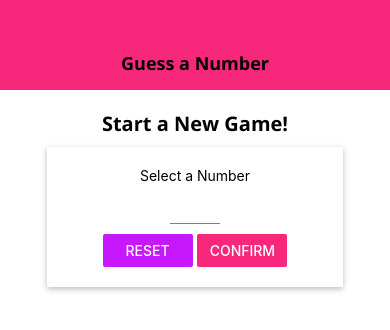
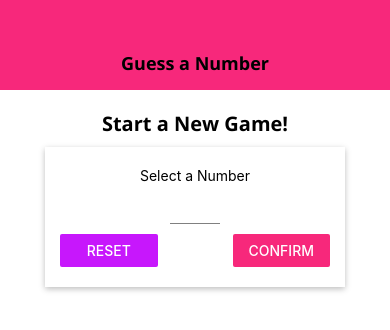
Before and after one commit to xing9320/Yixing, a React Native app: screen / in a window 390 px wide. Shown: the top 330 px of the page. Built offline with nearby package versions, Linux system fonts and the light colour scheme.

Commit message:
Use Dimensions API to motify the layout

```diff
--- a/screens/GameOverScreen.js
+++ b/screens/GameOverScreen.js
@@ -1,5 +1,5 @@
 import React from 'react';
-import { View, StyleSheet, Image, Text } from 'react-native';
+import { View, StyleSheet, Image, Text, Dimensions, ScrollView } from 'react-native';
 import BodyText from "../components/BodyText";
 import TitleText from '../components/TitleText';
 import MainButton from '../components/MainButton';
@@ -7,6 +7,7 @@ import colors from '../constants/colors';
 
 const GameOverScreen = props => {
   return (
+    <ScrollView>
       <View style={styles.screen}>
         <TitleText>The Game is Over!</TitleText>
         <View style={styles.imageContainer}>
@@ -29,6 +30,7 @@ const GameOverScreen = props => {
           NEW GAME
         </MainButton>
       </View>
+    </ScrollView>
   )
 }
 
@@ -43,12 +45,13 @@ const styles = StyleSheet.create({
     height: '100%'
   },
   imageContainer: {
-    width: '80%',
-    height: 300,
-    borderRadius: 150,
+    width: Dimensions.get('window').width * 0.7,
+    height: Dimensions.get('window').width * 0.7,
+    borderRadius: Dimensions.get('window').width * 0.7 / 2,
     borderWidth: 3,
     borderColor: 'black',
-    overflow: 'hidden'
+    overflow: 'hidden',
+    marginVertical: Dimensions.get('window').height / 30
   },
   highlight: {
     color: colors.primary,
@@ -56,10 +59,10 @@ const styles = StyleSheet.create({
   },
   resultContainer: {
     marginHorizontal: 30,
-    marginVertical: 15
+    marginVertical: Dimensions.get('window').height / 60
   },
   resultText: {
-    fontSize: 20,
+    fontSize: Dimensions.get('window').height < 400 ? 16 : 20,
     textAlign: 'center'
   }
 });
--- a/screens/GameScreen.js
+++ b/screens/GameScreen.js
@@ -1,5 +1,5 @@
 import React, { useState, useRef, useEffect } from "react";
-import { View, StyleSheet, Alert, ScrollView, FlatList } from 'react-native';
+import { View, StyleSheet, Alert, ScrollView, FlatList, Dimensions } from 'react-native';
 import { Ionicons } from '@expo/vector-icons';
 import NumberContainer from "../components/NumberContainer";
 import Card from "../components/Card";
@@ -98,17 +98,17 @@ const styles = StyleSheet.create({
     buttonContainer: {
         flexDirection: 'row',
         justifyContent: 'space-around',
-        marginTop: 20,
+        marginTop: Dimensions.get('window').height > 600 ? 20 : 5,
         width: 400,
         maxWidth: '90%'
     },
     listContainer: {
         flex: 1,
-        width: '60%'
+        width: Dimensions.get('window').width > 300 ? '60%' : '80%'
     },
     list: {
         flexGrow: 1,
-        alignItems: 'center',
+        //alignItems: 'center',
         justifyContent: 'flex-end'
     },
     listItem: {
--- a/screens/StartGameScreen.js
+++ b/screens/StartGameScreen.js
@@ -1,5 +1,5 @@
 import React, { useState } from 'react';
-import { View, StyleSheet, Button, Keyboard, TouchableWithoutFeedback, Alert } from 'react-native'
+import { View, StyleSheet, Button, Keyboard, TouchableWithoutFeedback, Alert, Dimensions } from 'react-native'
 import Card from '../components/Card';
 import Input from '../components/Input';
 import NumberContainer from '../components/NumberContainer'
@@ -99,18 +99,20 @@ const styles = StyleSheet.create({
         fontFamily: 'open-sans-bold'
     },
     inputContainer: {
-        width: 300,
-        maxWidth: '80%',
+        width: '80%',
+        maxWidth: '95%',
+        minWidth: 300,
         alignItems: 'center'
     },
     buttonContainer: {
         flexDirection: 'row',
         width: '100%',
         justifyContent: 'space-between',
-        paddingHorizontal: 10
+        paddingHorizontal: 15
     },
     button: {
-        width: 90
+        //width: 100
+        width: Dimensions.get('window').width / 4
     },
     input: {
         width: 50,
```
Lines whose indentation alone changed are shown as unchanged.
